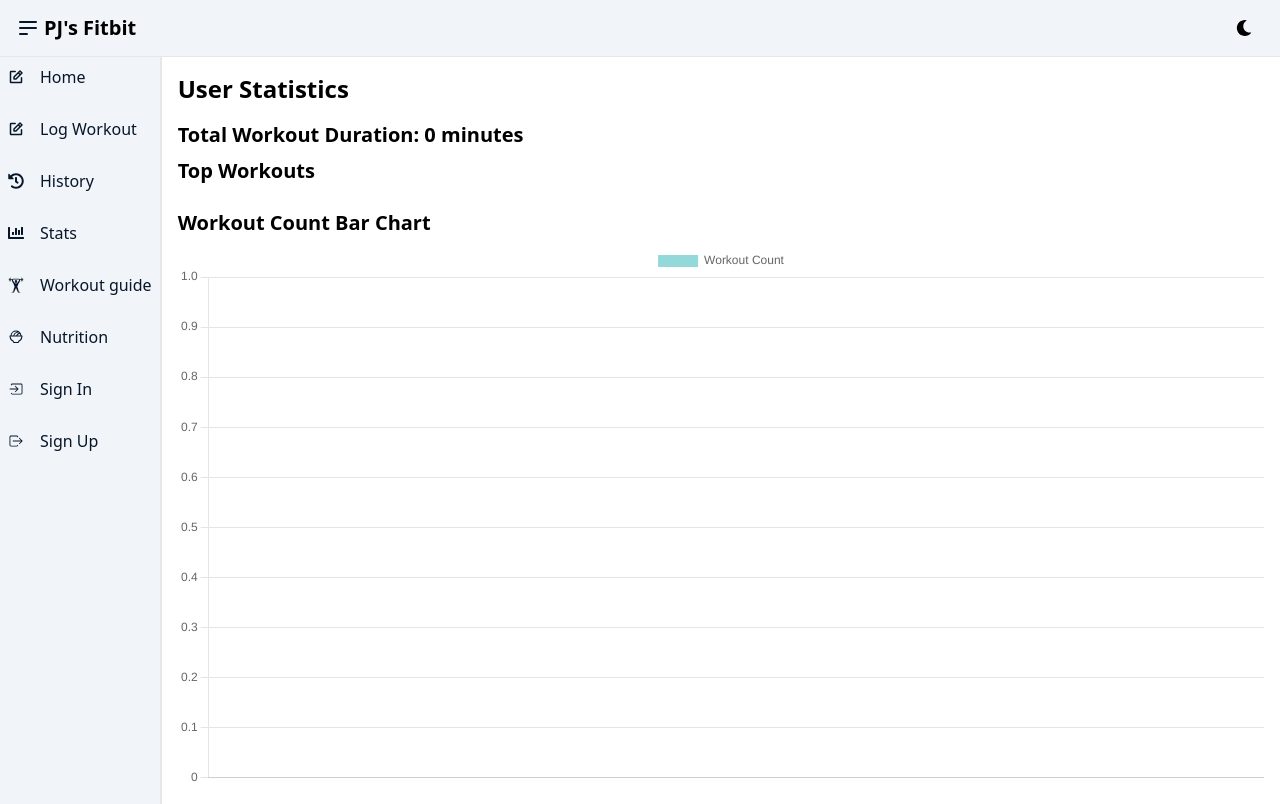
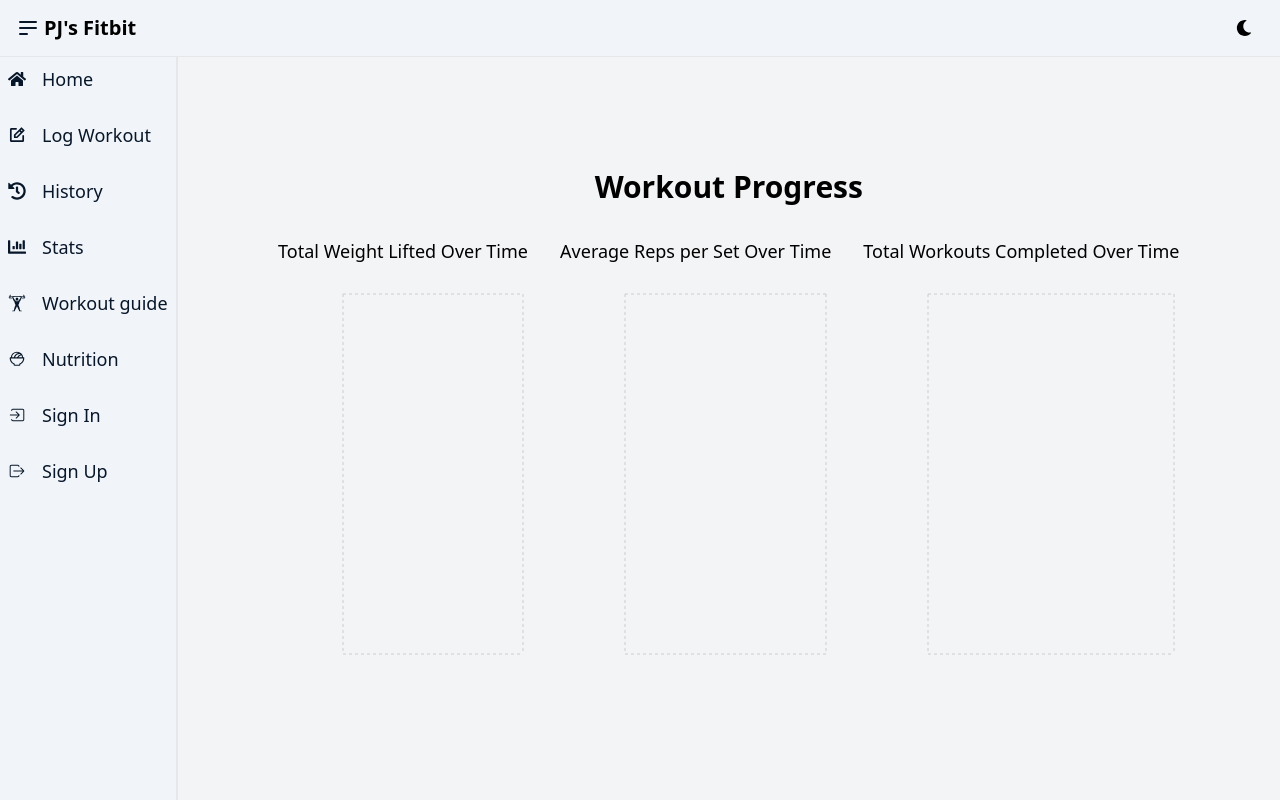
Before and after one commit to PJ-Limo/pjs-fitbit, a React (Vite) app: page /stats in a window 1280 px wide. Built offline with nearby package versions, Linux system fonts and the light colour scheme.

Commit message:
added stats page

```diff
--- a/package.json
+++ b/package.json
@@ -10,15 +10,18 @@
     "preview": "vite preview"
   },
   "dependencies": {
+    "@mui/icons-material": "^6.1.4",
     "axios": "^1.7.7",
     "chart.js": "^4.4.4",
     "dayjs": "^1.11.13",
     "dotenv": "^16.4.5",
+    "font-awesome": "^4.7.0",
     "react": "^18.3.1",
     "react-chartjs-2": "^5.2.0",
     "react-dom": "^18.3.1",
     "react-icons": "^5.3.0",
-    "react-router-dom": "^6.26.2"
+    "react-router-dom": "^6.26.2",
+    "recharts": "^2.13.0"
   },
   "devDependencies": {
     "@eslint/js": "^9.11.1",
--- a/src/components/History.jsx
+++ b/src/components/History.jsx
@@ -1,73 +1,79 @@
-import React, { useEffect, useState, useMemo } from 'react';
-import dayjs from 'dayjs';
+import React, { useEffect, useState, useMemo } from 'react'
+import dayjs from 'dayjs'
+import CenteredContent from './CenteredContent'
 
 const History = () => {
-  const [workoutLogs, setWorkoutLogs] = useState([]);
-  const [searchDate, setSearchDate] = useState('');
+    const [workoutLogs, setWorkoutLogs] = useState([])
+    const [searchDate, setSearchDate] = useState('')
 
     useEffect(() => {
         // Load logs from local storage
-    const savedLogs = JSON.parse(localStorage.getItem('workoutLogs')) || [];
-    setWorkoutLogs(savedLogs);
-  }, []);
+        const savedLogs = JSON.parse(localStorage.getItem('workoutLogs')) || []
+        setWorkoutLogs(savedLogs)
+    }, [])
 
     const filteredLogs = useMemo(() => {
-
-    if (searchDate === "") {
+        if (searchDate === '') {
             return workoutLogs
         }
-    return workoutLogs.filter(log => dayjs(log.date).isSame(dayjs(searchDate),'day'));
-  },[searchDate, workoutLogs])
+        return workoutLogs.filter((log) => dayjs(log.date).isSame(dayjs(searchDate), 'day'))
+    }, [searchDate, workoutLogs])
 
     const clearLogsFromState = () => {
         // Clear logs from the state, but not from local storage
-    setSearchDate('');
-  };
-
+        setSearchDate('')
+    }
 
     return (
-    <div className="w-full h-full dark:bg-Navy">
+        <CenteredContent>
             <h1 className="font-bold mt-42 mb-10 text-5xl dark:text-Yellow">Workout History</h1>
-
-      <div className='flex flex-col bg-Navy p-4 rounded-lg items-center justify-center '>
                 <input
                     type="date"
                     value={searchDate}
                     onChange={(e) => setSearchDate(e.target.value)}
                     className="border border-gray-300 rounded-md p-2 mb-4 dark:border-none"
                 />
-      </div>
 
-      <h2 className='font-bold text-xl mt-10 dark:text-white'>Workouts logged that day:</h2>
+            <h2 className="font-bold text-xl mt-10 dark:text-white">Workouts logged that day:</h2>
 
             {filteredLogs.length === 0 ? (
-        <p className='dark:text-white'>No logs found.</p>
+                <p className="dark:text-white">No logs found.</p>
             ) : (
                 <ul className="mt-4 bg-[#e6e8ea] p-4 dark:bg-NavyB dark:text-white">
                     {filteredLogs.map((log, index) => (
                         <div key={index} className="flex flex-row justify-between items-center border-b py-2 space-x-6">
-              <p><strong>Date:</strong> {dayjs(log.date).format('DD/MM/YYYY')}</p>
-              <p><strong>Workout:</strong> {log.workout}</p>
-              <p><strong>Sets:</strong> {log.sets}</p>
-              <p><strong>Reps:</strong> {log.reps}</p>
-              <p><strong>Weight:</strong> {log.weight} kg</p>
-              <p><strong>Notes:</strong> {log.notes}</p>
+                            <p>
+                                <strong>Date:</strong> {dayjs(log.date).format('DD/MM/YYYY')}
+                            </p>
+                            <p>
+                                <strong>Workout:</strong> {log.workout}
+                            </p>
+                            <p>
+                                <strong>Sets:</strong> {log.sets}
+                            </p>
+                            <p>
+                                <strong>Reps:</strong> {log.reps}
+                            </p>
+                            <p>
+                                <strong>Weight:</strong> {log.weight} kg
+                            </p>
+                            <p>
+                                <strong>Notes:</strong> {log.notes}
+                            </p>
                         </div>
                     ))}
                 </ul>
             )}
             {workoutLogs.length > 0 && (
-            <button
-                onClick={clearLogsFromState}
-                className="bg-Yellow text-Navy px-4 py-2 mt-4 rounded-xl"
-            >
+                <button onClick={clearLogsFromState} className="bg-Yellow text-Navy px-4 py-2 mt-4 rounded-xl">
                     Refresh
                 </button>
             )}
-      <p className="text-sm italic  text-center font-thin mt-10 mb-10 text-Navy dark:text-Yellow">“Small steps lead to big changes. Keep moving forward!”</p>
+            <p className="text-sm italic  text-center font-thin mt-10 mb-10 text-Navy dark:text-Yellow">
+                “Small steps lead to big changes. Keep moving forward!”
+            </p>
+        </CenteredContent>
+    )
+}
 
-    </div>
-  );
-};
-
-export default History;
+export default History
--- a/src/components/Home.jsx
+++ b/src/components/Home.jsx
@@ -16,7 +16,7 @@ const Home = () => {
                     className="w-52 h-52 rounded-full object-cover object-top mb-10 shadow-xl"
                     alt="home image"
                 />
-                <h1 className="text-4xl font-bold mb-6 dark:text-Yellow">Welcome to the Fitness Tracker</h1>
+                <h1 className="text-4xl font-bold mb-6 dark:text-Yellow"><span className='font-light'>Welcome to the ultimate</span> Fitness Tracker</h1>
                 <p className="text-lg mb-4 dark:text-white">Track your progress and log your workouts here.</p>
 
                 {/* Button that navigates to LogWorkouts */}
@@ -24,7 +24,7 @@ const Home = () => {
                     onClick={handleNavigate}
                     className="bg-Navy text-Yellow px-6 py-3 rounded-lg hover:bg-Yellow hover:text-Navy transition duration-200"
                 >
-                    Go to Log Workouts
+                    Start here
                 </button>
 
                 <p className="text-sm italic  text-center font-thin mt-10 mb-10 text-Navy dark:text-Yellow">
--- a/src/components/LogWorkout.jsx
+++ b/src/components/LogWorkout.jsx
@@ -48,15 +48,15 @@ const WorkoutLog = ({ addWorkout }) => {
 
     return (
         <CenteredContent className="bg-[url('/src/assets/Fitness-image-1.png')] bg-cover bg-center">
-            <h1 className="text-7xl font-extrabold mb-4 text-white">Welcome!!</h1>
-            <p className="text-2xl font-thin mb-14 text-white">
+            <h1 className="font-extrabold mb-4 text-white sm:text-7xl md:text-7xl lg:text-8xl">Welcome!!</h1>
+            <p className="font-thin mb-14 text-white sm:text-xl md:text-xl lg:text-2xl">
                 Track your progress, crush your goals, and unlock a fitter you-one workout at a time!
             </p>
             <h2 className="text-4xl font-bold mb-16 text-Yellow">Log latest Workout</h2>
             {error && <p className="text-red-500 text-center">{error}</p>}
 
             <form id="logWorkout-form" onSubmit={handleSubmit} className="space-y-4">
-                <div className="flex flex-wrap justify-center w-full  items-center space-x-10 mb-4">
+                <div className="mb-4 grid grid-cols-5 gap-4 sm:grid-cols-2 md:grid-cols-3 lg:grid-cols-4 xl:grid-cols-5">
                     <select
                         id="workout"
                         value={workout}
--- a/src/components/Sidebar.jsx
+++ b/src/components/Sidebar.jsx
@@ -6,7 +6,7 @@ import LinkItem from './LinkItem'
 
 const Sidebar = ({ isSidebarOpen }) => {
   return (
-    <ul className={`h-full bg-slate-100 border-r-2 border-gray-200 dark:bg-NavyB dark:border-Yellow flex flex-col gap-3`}>
+    <ul className={`h-full bg-slate-100 border-r-2 border-gray-200 dark:bg-NavyB dark:border-Yellow flex flex-col text-lg  gap-3`}>
           {
             links.map((link, index) => (
               <LinkItem isSidebarOpen={isSidebarOpen} key={index} {...link}/>
--- a/src/components/Stats.jsx
+++ b/src/components/Stats.jsx
@@ -1,66 +1,41 @@
-import React from 'react';
-import { Bar } from 'react-chartjs-2';
-import {
-  Chart as ChartJS,
-  CategoryScale,
-  LinearScale,
-  BarElement,
-  Title,
-  Tooltip,
-  Legend,
-} from 'chart.js';
-
-// Register components
-ChartJS.register(CategoryScale, LinearScale, BarElement, Title, Tooltip, Legend);
+// src/components/StatsPage.js
+import React, { useState, useEffect } from 'react'
+import Reps from './charts/reps'
+import TotalWorkouts from './charts/TotalWorkouts'
+import WeightsLifted from './charts/weightsLifted'
+import CenteredContent from './CenteredContent'
 
 const Stats = () => {
-  // Retrieve logged workouts from local storage
-  const workouts = JSON.parse(localStorage.getItem('workouts')) || [];
+    const [workoutLogs, setWorkoutLogs] = useState([])
 
-  // Calculate total duration and top workouts
-  const totalDuration = workouts.reduce((sum, workout) => sum + workout.duration, 0);
+    // Fetch workout data from localStorage
+    useEffect(() => {
+        const storedLogs = localStorage.getItem('workoutLogs')
+        if (storedLogs) {
+            setWorkoutLogs(JSON.parse(storedLogs))
+        }
+    }, [])
 
-  const workoutCounts = workouts.reduce((acc, workout) => {
-    acc[workout.name] = (acc[workout.name] || 0) + 1;
-    return acc;
-  }, {});
+    return (
+        <CenteredContent>
+                <h1 className="text-3xl font-bold mb-8">Workout Progress</h1>
+                <div className='flex flex-row lg:space-x-8'>
 
-  const topWorkouts = Object.entries(workoutCounts)
-    .sort(([, countA], [, countB]) => countB - countA)
-    .slice(0, 4);
+                <div>
+                    <h2 className="text-lg font-medium mb-6">Total Weight Lifted Over Time</h2>
+                    <WeightsLifted logs={workoutLogs} />
+                </div>
+                <div>
+                    <h2 className="text-lg font-medium mb-6">Average Reps per Set Over Time</h2>
+                    <Reps logs={workoutLogs} />
+                </div>
+                <div>
+                    <h2 className="text-lg font-medium mb-6">Total Workouts Completed Over Time</h2>
+                    <TotalWorkouts logs={workoutLogs} />
+                </div>
+                </div>
+        </CenteredContent>
+    )
+}
 
-  // Prepare data for the bar chart
-  const chartData = {
-    labels: topWorkouts.map(([name]) => name),
-    datasets: [
-      {
-        label: 'Workout Count',
-        data: topWorkouts.map(([, count]) => count),
-        backgroundColor: 'rgba(75, 192, 192, 0.6)',
-      },
-    ],
-  };
-
-  return (
-    <div className="container mx-auto p-4">
-      <h2 className="text-2xl font-bold mb-4">User Statistics</h2>
-
-      <h3 className="text-xl font-semibold mb-2">Total Workout Duration: {totalDuration} minutes</h3>
-
-      <h3 className="text-xl font-semibold mb-2">Top Workouts</h3>
-      <div className="grid grid-cols-1 sm:grid-cols-2 lg:grid-cols-4 gap-4 mb-4">
-        {topWorkouts.map(([name, count]) => (
-          <div key={name} className="bg-gray-200 rounded-lg p-4 text-center shadow">
-            <h4 className="font-bold">{name}</h4>
-            <p>Count: {count}</p>
-          </div>
-        ))}
-      </div>
-
-      <h3 className="text-xl font-semibold mb-2">Workout Count Bar Chart</h3>
-      <Bar data={chartData} options={{ responsive: true }} />
-    </div>
-  );
-};
-
-export default Stats;
+export default Stats
--- a/src/components/WorkoutGuide.jsx
+++ b/src/components/WorkoutGuide.jsx
@@ -1,4 +1,5 @@
 import React, { useState } from 'react'
+import CenteredContent from './CenteredContent'
 
 const WorkoutGuide = () => {
     const [targetArea, setTargetArea] = useState('')
@@ -42,15 +43,15 @@ const WorkoutGuide = () => {
     }
 
     return (
-        <div className="dark:bg-Navy">
+      <CenteredContent className="dark:bg-Navy">
             <div className="flex flex-col items-center mb-4">
-                <h1 className="text-3xl font-bold mt-24 mb-9 dark:text-Yellow">Workout Guide</h1>
+                <h1 className="text-3xl font-bold mb-9 dark:text-Yellow">Workout Guide</h1>
                 <input
                     type="text"
                     placeholder="Enter target area (e.g., abs, chest)"
                     value={targetArea}
                     onChange={handleInputChange}
-                    className="border-b border-gray-300 focus:border-Yellow focus:outline-none placeholder-NavyC p-2 pl-8 w-80 mb-7 dark:border-b dark:border-white dark:bg-transparent dark:text-white"
+                    className="border-b border-Yellow bg-transparent focus:border-Yellow focus:outline-none placeholder-NavyC w-80 mb-7 text-center dark:border-b dark:border-white dark:bg-transparent dark:text-white"
                 />
                 <button
                     onClick={handleSearch}
@@ -63,7 +64,7 @@ const WorkoutGuide = () => {
             {loading ? (
                 <p>Loading...</p>
             ) : (
-                <div className=" bg-[url('/src/assets/Fitness-image-3.png')] grid grid-cols-1 md:grid-cols-2 p-8 gap-4 w-full">
+                <div className=" bg-[url('/src/assets/Fitness-image-3.png') bg-repeat-round grid grid-cols-1 md:grid-cols-2 p-8 gap-4 w-full">
                     {exercises.length > 0 ? (
                         exercises.map((exercise) => (
                             <div
@@ -82,7 +83,7 @@ const WorkoutGuide = () => {
                             </div>
                         ))
                     ) : (
-                        <div className="text-Yellow flex w-full text-center justify-center ">
+                        <div className="text-Navy flex w-full text-center justify-center ">
                             <p>No exercises found</p>
                         </div>
                     )}
@@ -91,7 +92,7 @@ const WorkoutGuide = () => {
             <p className="text-sm italic  text-center font-thin mt-10 mb-10 text-Navy dark:text-Yellow">
                 “Unleash your potential—find a new challenge with every search!”
             </p>
-        </div>
+      </CenteredContent>
     )
 }
 
--- /dev/null
+++ b/src/components/charts/Reps.jsx
@@ -0,0 +1,25 @@
+// src/components/AverageRepsChart.js
+import React from 'react';
+import { LineChart, Line, XAxis, YAxis, CartesianGrid, Tooltip, ResponsiveContainer } from 'recharts';
+import dayjs from 'dayjs';
+
+const Reps = ({ logs }) => {
+  const chartData = logs.map(log => ({
+    date: dayjs(log.date).format('DD.MM.YY'),
+    averageReps: log.reps
+  }));
+
+  return (
+    <ResponsiveContainer width="100%" height={400}>
+      <LineChart data={chartData}>
+        <CartesianGrid strokeDasharray="3 3" />
+        <XAxis dataKey="date" />
+        <YAxis label={{ value: 'Average Reps', angle: -90, position: 'insideLeft' }} />
+        <Tooltip />
+        <Line type="monotone" dataKey="averageReps" stroke="#071629" />
+      </LineChart>
+    </ResponsiveContainer>
+  );
+};
+
+export default Reps;
--- /dev/null
+++ b/src/components/charts/TotalWorkouts.jsx
@@ -0,0 +1,25 @@
+// src/components/TotalWorkoutsChart.js
+import React from 'react';
+import { BarChart, Bar, XAxis, YAxis, CartesianGrid, Tooltip, ResponsiveContainer } from 'recharts';
+import dayjs from 'dayjs';
+
+const TotalWorkouts = ({ logs }) => {
+  const chartData = logs.map((log, index) => ({
+    date: dayjs(log.date).format('DD.MM.YY'),
+    totalWorkouts: index + 1 // Increment as the workout is completed
+  }));
+
+  return (
+    <ResponsiveContainer width="100%" height={400}>
+      <BarChart data={chartData}>
+        <CartesianGrid strokeDasharray="3 3" />
+        <XAxis dataKey="date" />
+        <YAxis label={{ value: 'Total Workouts', angle: -90, position: 'insideLeft' }} />
+        <Tooltip />
+        <Bar dataKey="totalWorkouts" fill="#ffbC00" />
+      </BarChart>
+    </ResponsiveContainer>
+  );
+};
+
+export default TotalWorkouts;
--- /dev/null
+++ b/src/components/charts/WeightsLifted.jsx
@@ -0,0 +1,25 @@
+// src/components/WeightProgressChart.js
+import React from 'react';
+import { LineChart, Line, XAxis, YAxis, CartesianGrid, Tooltip, ResponsiveContainer } from 'recharts';
+import dayjs from 'dayjs'
+
+const WeightsLifted = ({ logs }) => {
+  const chartData = logs.map(log => ({
+    date: dayjs(log.date).format('DD.MM.YY'),
+    totalWeight: log.weight * log.reps * log.sets
+  }));
+
+  return (
+    <ResponsiveContainer width="100%" height={400}>
+      <LineChart data={chartData}>
+        <CartesianGrid strokeDasharray="3 3" />
+        <XAxis dataKey="date" />
+        <YAxis label={{ value: 'Total Weight (kg)', angle: -90, position: 'insideLeft' }} />
+        <Tooltip />
+        <Line type="monotone" dataKey="totalWeight" stroke="#ffbC00" />
+      </LineChart>
+    </ResponsiveContainer>
+  );
+};
+
+export default WeightsLifted;
--- a/src/constants/index.js
+++ b/src/constants/index.js
@@ -5,14 +5,17 @@ import {
 import {
   FaChartBar,
   FaHistory,
+  FaHome,
 } from "react-icons/fa";
 import { PiNotePencilBold, PiBowlFood } from "react-icons/pi";
 import { GiWeightLiftingUp } from "react-icons/gi";
 
+
+
 export const links = [
   {
     href: "/",
-    icon: PiNotePencilBold,
+    icon: FaHome,
     text: "Home",
   },
   {
```
Also changed, not shown: 1 other file (tests, documents, lock files or other folders). Lines whose indentation alone changed are shown as unchanged.
